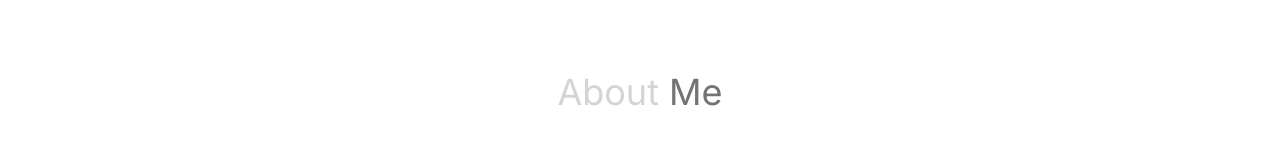
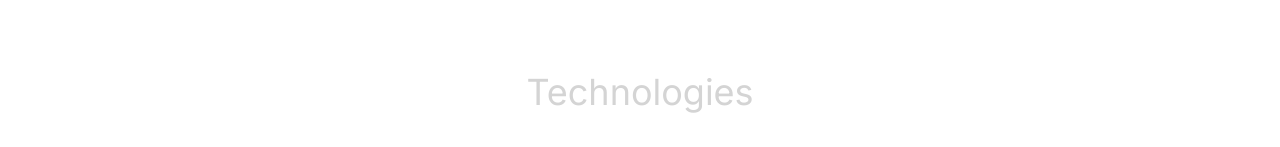
Before and after one commit to abhisheksahu504/Portfolio-Project, a React (Vite) app: page / in a window 1280 px wide. Shown: the part 805-952 px from the top of the page. Built offline with nearby package versions, Linux system fonts and the light colour scheme.

Commit message:
removed about me section which might be unnecessary

```diff
--- a/src/App.jsx
+++ b/src/App.jsx
@@ -1,7 +1,7 @@
 import React from "react";
 import Navbar from "./components/Navbar";
 import Hero from "./components/Hero";
-import About from "./components/About";
+// import About from "./components/About";
 import Technologies from "./components/Technologies";
 import Experience from "./components/Experience";
 import Projects from "./components/Projects";
@@ -18,7 +18,7 @@ const App = () => {
       <div className="container mx-auto px-8">
         <Navbar />
         <Hero />
-        <About />
+        {/* <About /> */}
         <Technologies />
         <Experience />
         <Education />
```
